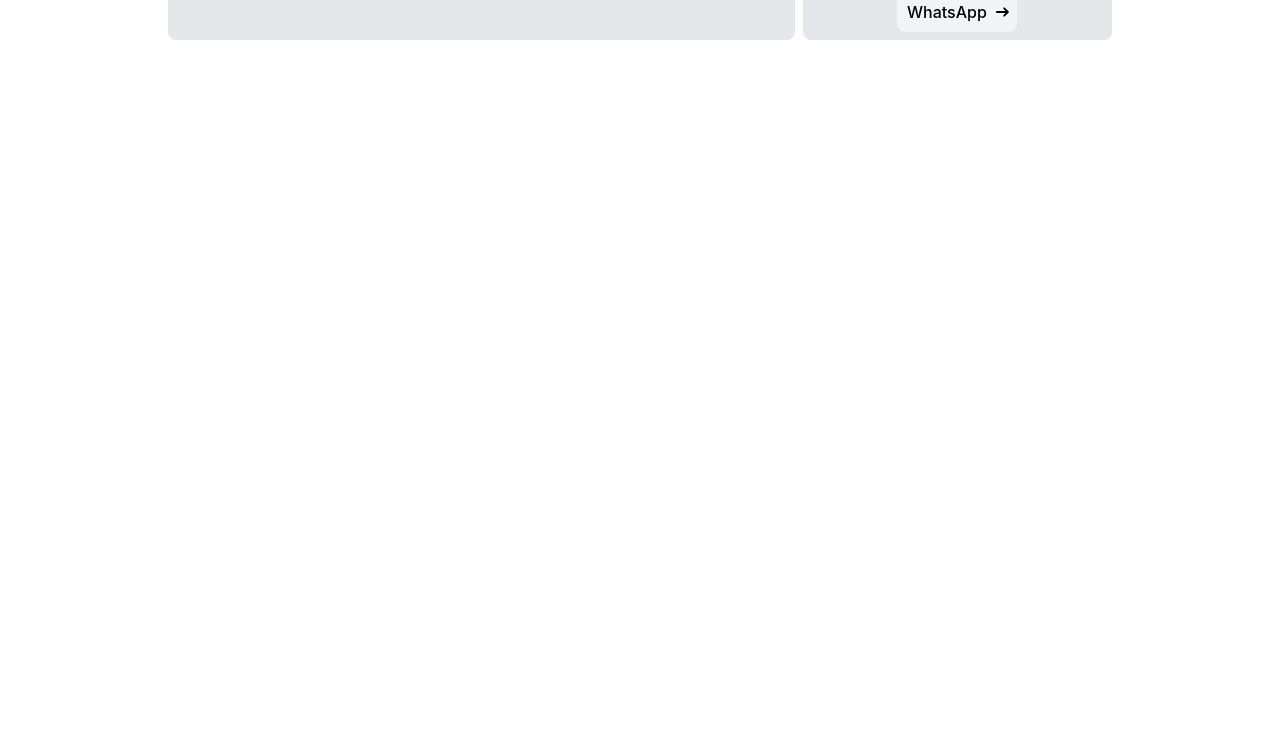
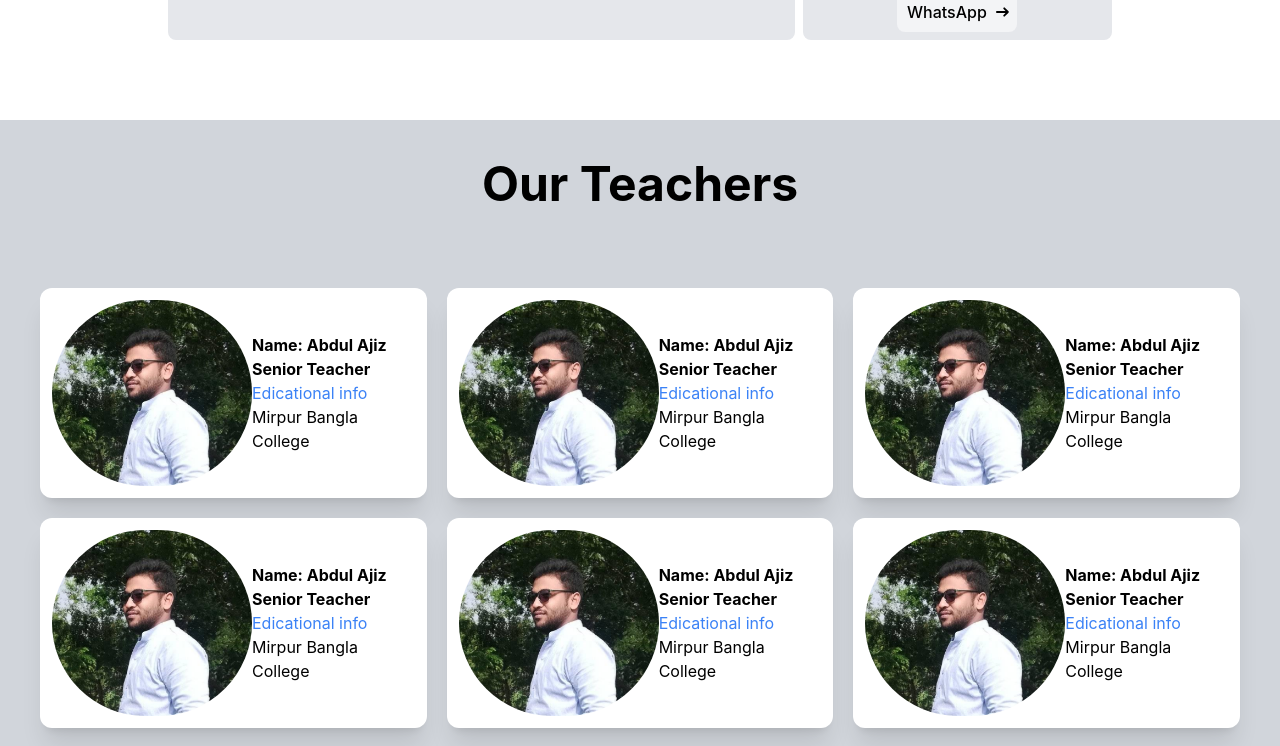
Before and after one commit to rased100/school-one, a React (Create React App) app: page / in a window 1280 px wide. Shown: the part 1280-2026 px from the top of the page. Before the commit the page ends 1360 px from the top, so only its background shows below. Built offline with nearby package versions, Linux system fonts and the light colour scheme.

Commit message:
teachers

```diff
--- /dev/null
+++ b/src/pages/components/Teachers/TeacherCard.js
@@ -0,0 +1,25 @@
+import React from "react";
+
+const TeacherCard = ({ img, name, designation, desc1, desc2, desc3 }) => {
+  return (
+    <div
+      data-aos="zoom-out"
+      data-aos-duration="2000"
+      data-aos-easing="ease-in-out-back"
+      className="w-full bg-white p-3 rounded-xl shadow-xl"
+    >
+      <div className="flex justify-around items-center rounded-full">
+        <img src={img} alt="" className=" rounded-full w-[200px]" />
+        <div>
+          <p className="font-bold text-left">Name: {name}</p>
+          <p className="font-bold text-left">{designation}</p>
+          {/* <p className="font-bold text-left">{desc1}</p> */}
+          <p className=" text-left text-blue-500">Edicational info</p>
+          <p className=" text-left">{desc3}</p>
+        </div>
+      </div>
+    </div>
+  );
+};
+
+export default TeacherCard;
--- /dev/null
+++ b/src/pages/components/Teachers/Teachers.js
@@ -0,0 +1,109 @@
+import React from "react";
+import TeacherCard from "./TeacherCard";
+import teacher1 from "../../../assets/ajij.png";
+const Teachers = () => {
+  const teachersinfo = [
+    {
+      img: teacher1,
+      name: "Abdul Ajiz",
+      designation: "Senior Teacher",
+      id: "1",
+      desc1: "Subject: Math",
+      desc2: "MSc: Accounting",
+      desc3: "Mirpur Bangla College",
+    },
+    {
+      img: teacher1,
+      name: "Abdul Ajiz",
+      designation: "Senior Teacher",
+      id: "1",
+      desc1: "Subject: Math",
+      desc2: "MSc: Accounting",
+      desc3: "Mirpur Bangla College",
+    },
+    {
+      img: teacher1,
+      name: "Abdul Ajiz",
+      designation: "Senior Teacher",
+      id: "1",
+      desc1: "Subject: Math",
+      desc2: "MSc: Accounting",
+      desc3: "Mirpur Bangla College",
+    },
+    {
+      img: teacher1,
+      name: "Abdul Ajiz",
+      designation: "Senior Teacher",
+      id: "1",
+      desc1: "Subject: Math",
+      desc2: "MSc: Accounting",
+      desc3: "Mirpur Bangla College",
+    },
+    {
+      img: teacher1,
+      name: "Abdul Ajiz",
+      designation: "Senior Teacher",
+      id: "1",
+      desc1: "Subject: Math",
+      desc2: "MSc: Accounting",
+      desc3: "Mirpur Bangla College",
+    },
+    {
+      img: teacher1,
+      name: "Abdul Ajiz",
+      designation: "Senior Teacher",
+      id: "1",
+      desc1: "Subject: Math",
+      desc2: "MSc: Accounting",
+      desc3: "Mirpur Bangla College",
+    },
+    {
+      img: teacher1,
+      name: "Abdul Ajiz",
+      designation: "Senior Teacher",
+      id: "1",
+      desc1: "Subject: Math",
+      desc2: "MSc: Accounting",
+      desc3: "Mirpur Bangla College",
+    },
+    {
+      img: teacher1,
+      name: "Abdul Ajiz",
+      designation: "Senior Teacher",
+      id: "1",
+      desc1: "Subject: Math",
+      desc2: "MSc: Accounting",
+      desc3: "Mirpur Bangla College",
+    },
+    {
+      img: teacher1,
+      name: "Abdul Ajiz",
+      designation: "Senior Teacher",
+      id: "1",
+      desc1: "Subject: Math",
+      desc2: "MSc: Accounting",
+      desc3: "Mirpur Bangla College",
+    },
+  ];
+  return (
+    <div className="container mx-auto lg:my-20 my-10 text-info px-10 bg-gray-300 py-10">
+      {/* <h4 className="text-primary text-lg font-bold mb-5">infoS</h4> */}
+      <h1 className="lg:text-5xl text-4xl font-bold">Our Teachers</h1>
+      <div className="grid lg:grid-cols-3 grid-cols-1 md:grid-cols-2 gap-5 justify-between lg:mt-20 mt-5">
+        {teachersinfo.map((info, index) => (
+          <TeacherCard
+            img={info.img}
+            name={info.name}
+            designation={info.designation}
+            key={info.id}
+            desc1={info.desc1}
+            desc2={info.desc2}
+            desc3={info.desc3}
+          />
+        ))}
+      </div>
+    </div>
+  );
+};
+
+export default Teachers;
--- a/src/pages/home/Home.js
+++ b/src/pages/home/Home.js
@@ -5,6 +5,7 @@ import CarouselComponent from "../components/Carousel";
 import AboutUs from "../components/AboutUs";
 import Header from "../components/Header";
 import HeaderTwo from "../components/HeaderTwo";
+import Teachers from "../components/Teachers/Teachers";
 
 const Home = () => {
   useEffect(() => {
@@ -16,6 +17,7 @@ const Home = () => {
       <CarouselComponent />
       <Header />
       <HeaderTwo />
+      <Teachers />
     </div>
   );
 };
```
Also changed, not shown: src/assets/ajij.png (added).
